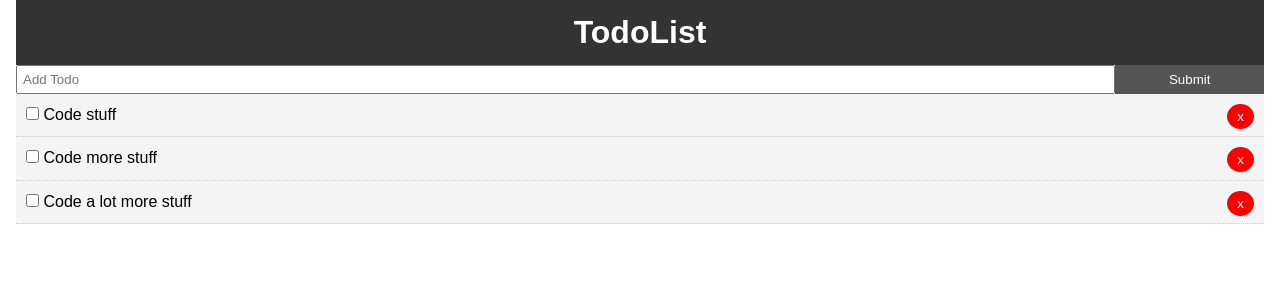
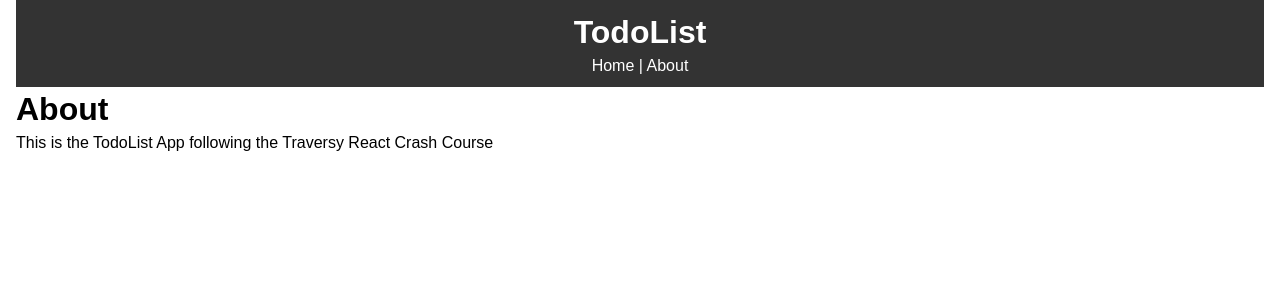
Before and after one commit to Dj-Viking/react-todo-video-follow, a React (Create React App) app: page /about in a window 1280 px wide. Shown: the top 300 px of the page. Built offline with nearby package versions, Linux system fonts and the light colour scheme; the HTML template or start-up script is replaced by a standard one.

Commit message:
adding react-router for routing to different pages

```diff
--- a/package.json
+++ b/package.json
@@ -6,6 +6,7 @@
     "@testing-library/jest-dom": "^4.2.4",
     "@testing-library/react": "^9.5.0",
     "@testing-library/user-event": "^7.2.1",
+    "axios": "^0.20.0",
     "react": "^16.13.1",
     "react-dom": "^16.13.1",
     "react-router-dom": "^5.2.0",
--- a/src/App.js
+++ b/src/App.js
@@ -1,30 +1,33 @@
 import React, { Component } from 'react';
+import { BrowserRouter as Router, Route } from 'react-router-dom';
 import Todos from './components/Todos.js';
 import './App.css';
 import AddTodo from './components/AddTodo.js';
 import Header from './components/layout/Header.js';
+import About from './components/pages/About.js';
 //uuid doesn't have an export default syntax embedded in the package
 const uuid = require('uuid');
 
 class App extends Component {
   state = {
-    todos: [
-      {
-        id: uuid.v4(),
-        title: 'Code stuff',
-        completed: false
-      },
-      {
-        id: uuid.v4(),
-        title: 'Code more stuff',
-        completed: false
-      },
-      {
-        id: uuid.v4(),
-        title: 'Code a lot more stuff',
-        completed: false
-      },
-    ]
+    // todos: [
+    //   {
+    //     id: uuid.v4(),
+    //     title: 'Code stuff',
+    //     completed: false
+    //   },
+    //   {
+    //     id: uuid.v4(),
+    //     title: 'Code more stuff',
+    //     completed: false
+    //   },
+    //   {
+    //     id: uuid.v4(),
+    //     title: 'Code a lot more stuff',
+    //     completed: false
+    //   },
+    // ]
+    todos: []
   }
 
   //behaves like a toggle
@@ -68,17 +71,28 @@ class App extends Component {
   render() {
     //console.log(this.state.todos);
     return (
+      <Router>
         <div className="App">
           <div className="container">
             <Header />
+            <Route exact path="/"
+              render={props => (
+                <React.Fragment>
                   <AddTodo addTodo={this.addTodo} />
                   <Todos
                     todos={this.state.todos}
                     markComplete={ this.markComplete }
                     delTodo={this.delTodo}
                   />
+                </React.Fragment>
+              )}
+            />
+            <Route path="/about"
+              component={About}
+            />
           </div>
         </div>
+      </Router>
     );
   }
 }
--- a/src/components/layout/Header.js
+++ b/src/components/layout/Header.js
@@ -1,9 +1,11 @@
 import React from 'react';
+import { Link } from 'react-router-dom';
 
 function Header() {
   return (
     <header style={headerStyle}>
       <h1>TodoList</h1>
+      <Link style={linkStyle} to="/">Home</Link> | <Link style={linkStyle} to="/about">About</Link>
     </header>
   )
 }
@@ -15,4 +17,9 @@ const headerStyle = {
   padding: '10px'
 }
 
+const linkStyle = {
+  color: '#fff',
+  textDecoration: 'none'
+}
+
 export default Header;
--- /dev/null
+++ b/src/components/pages/About.js
@@ -0,0 +1,14 @@
+import React from 'react';
+
+function About() {
+  return (//if you dont need an HTML element for this use a fragment
+    <React.Fragment>
+      <h1>About</h1>
+      <p>
+        This is the TodoList App following the Traversy React Crash Course
+      </p>
+    </React.Fragment>
+  )
+}
+
+export default About;
```
Lines whose indentation alone changed are shown as unchanged.
